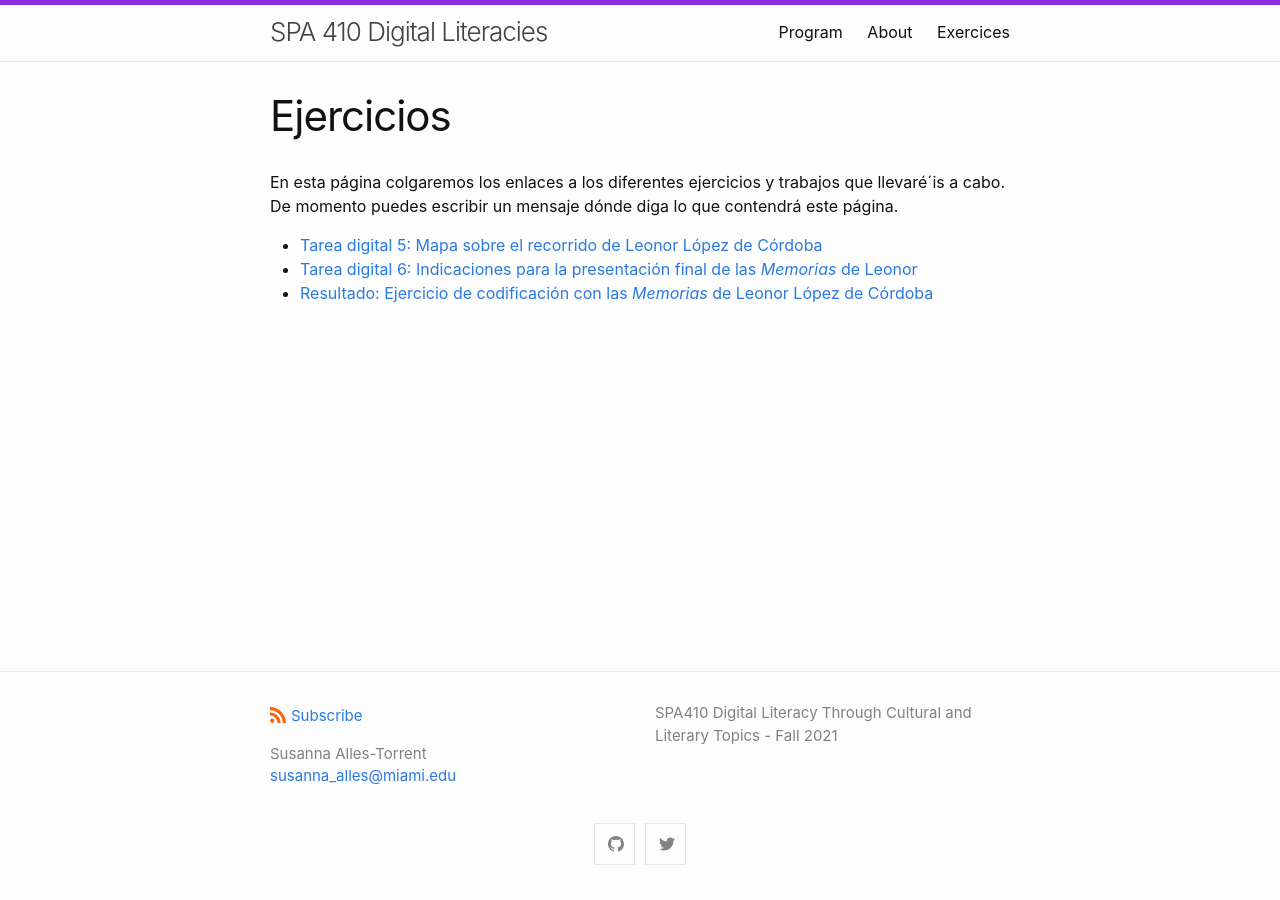
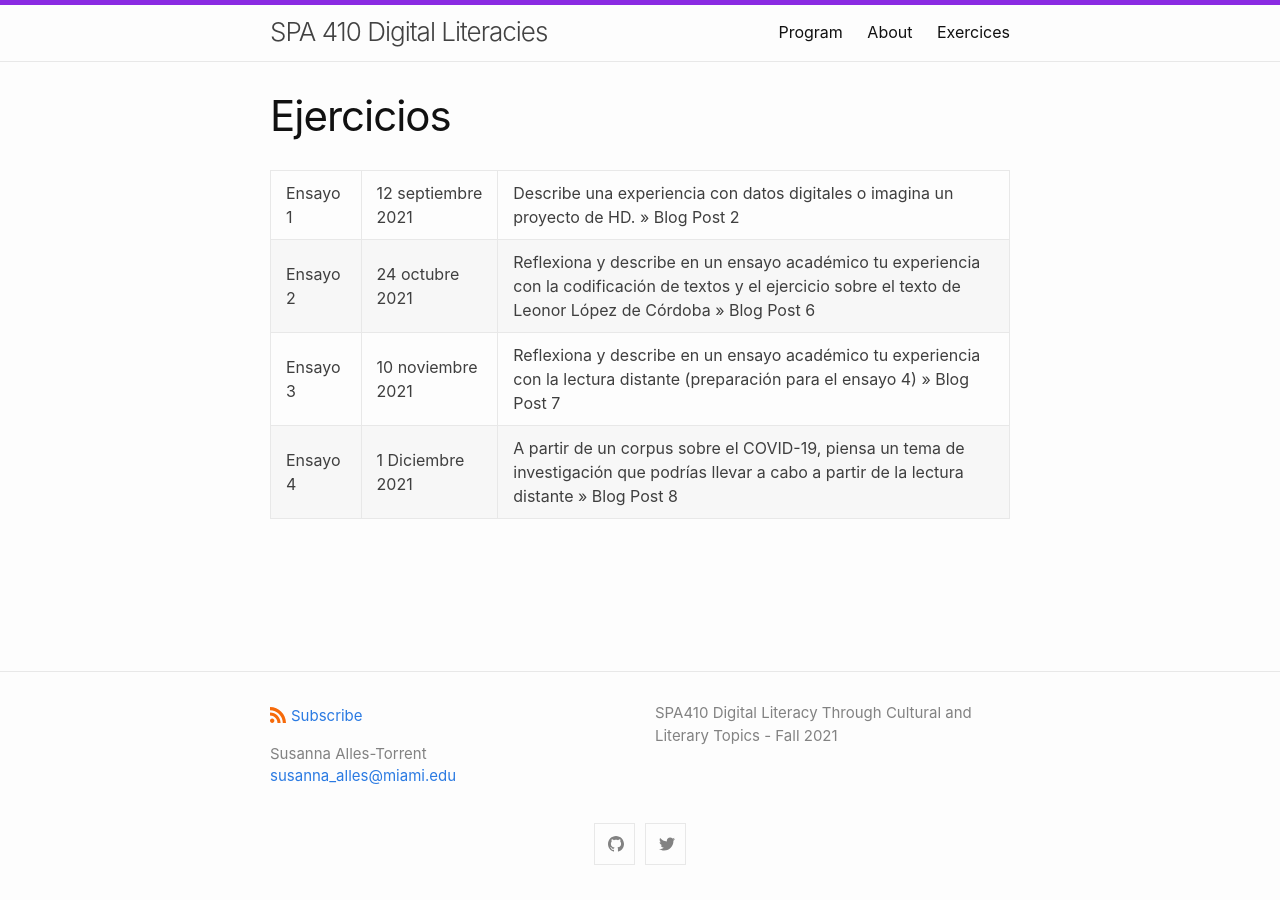
Before and after one commit to susannalles/SPA410, a Jekyll site: the page built from ejercicios/index.md, in a window 1280 px wide. Built offline with Jekyll 4.4.1, drawn with Linux system fonts in a browser that asks for light colours.

Commit message:
Update index.md

```diff
--- a/ejercicios/index.md
+++ b/ejercicios/index.md
@@ -3,8 +3,7 @@ layout: page
 title: Ejercicios
 ---
 
-En esta página colgaremos los enlaces a los diferentes ejercicios y trabajos que llevaré´is a cabo. De momento puedes escribir un mensaje dónde diga lo que contendrá este página.
-
-- [Tarea digital 5: Mapa sobre el recorrido de Leonor López de Córdoba](https://dh-miami.github.io/ejercicios/mapa.html)
-- [Tarea digital 6: Indicaciones para la presentación final de las *Memorias* de Leonor](https://dh-miami.github.io/ejercicios/memorias_Leonor.html)
-- [Resultado: Ejercicio de codificación con las *Memorias* de Leonor López de Córdoba](https://dh-miami.github.io/ejercicios/LLC_memorias.html)
+Ensayo 1 | 12 septiembre 2021 | Describe una experiencia con datos digitales o imagina un proyecto de HD. >> Blog Post 2 |
+Ensayo 2 | 24 octubre 2021    | Reflexiona y describe en un ensayo académico tu experiencia con la codificación de textos y el ejercicio sobre el texto de Leonor López de Córdoba >> Blog Post 6 |
+Ensayo 3 | 10 noviembre 2021  | Reflexiona y describe en un ensayo académico tu experiencia con la lectura distante (preparación para el ensayo 4) >> Blog Post 7 |
+Ensayo 4 | 1 Diciembre 2021   | A partir de un corpus sobre el COVID-19, piensa un tema de investigación que podrías llevar a cabo a partir de la lectura distante >> Blog Post 8
```
